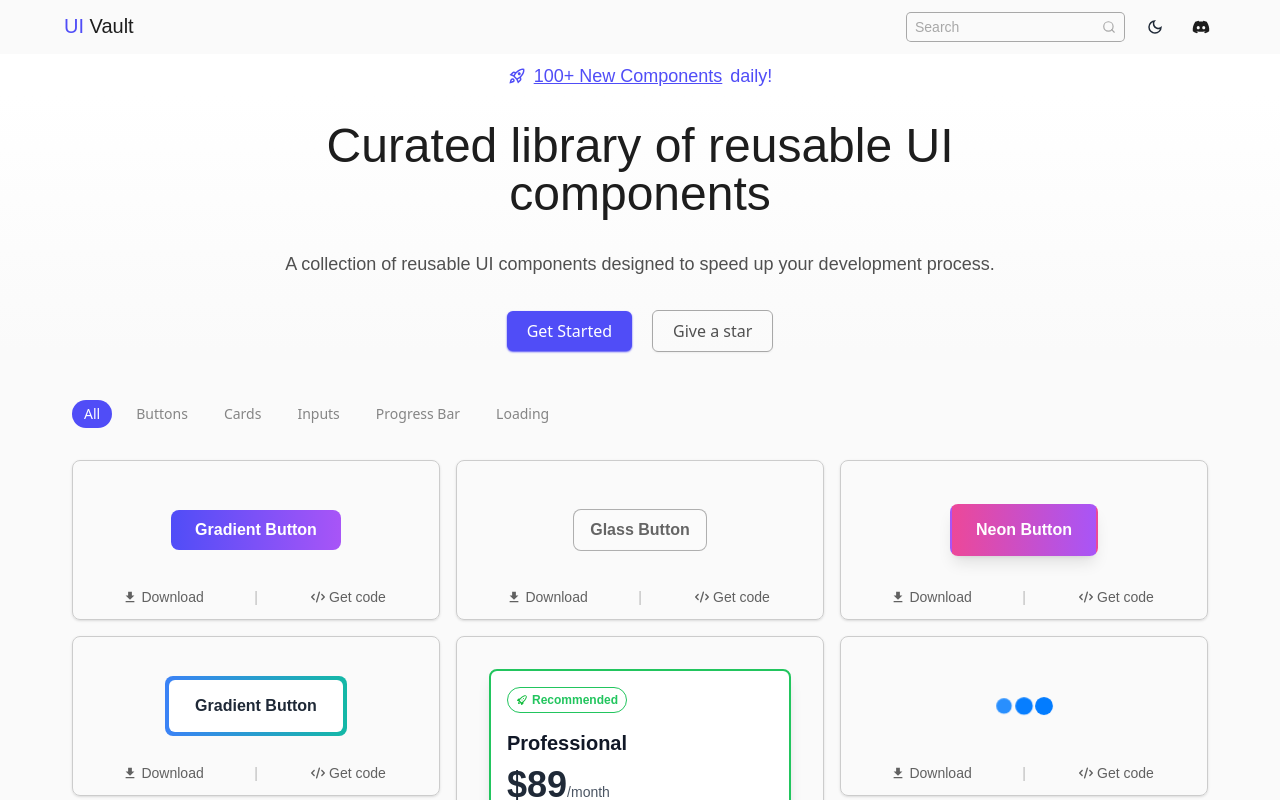
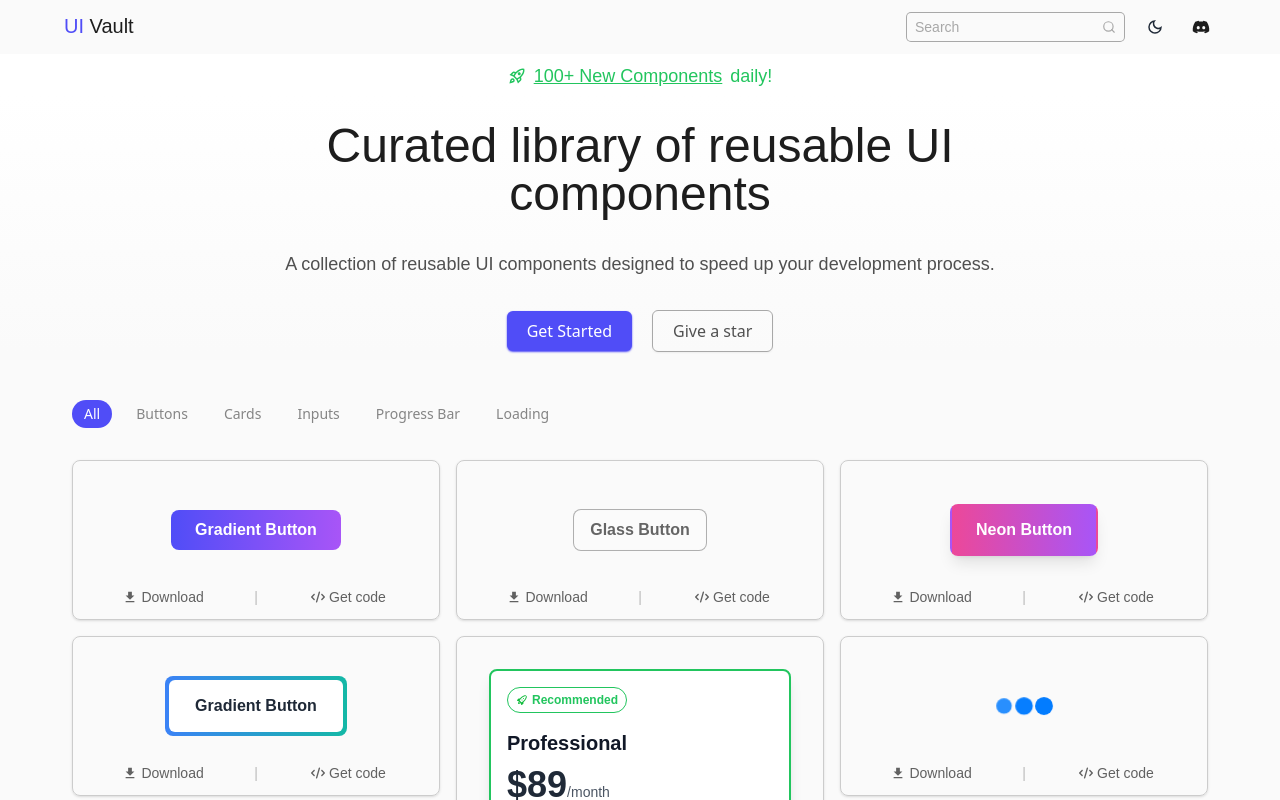
Before and after one commit to fizzycoding/UI-Vault, a React (Vite) app: page / in a window 1280 px wide. Shown: the top 800 px of the page. Built offline with nearby package versions, Linux system fonts and the light colour scheme; a web font is replaced by a local one.

Commit message:
bIT MORE

```diff
--- a/src/features/home/screens/HomePage.jsx
+++ b/src/features/home/screens/HomePage.jsx
@@ -28,10 +28,10 @@ function HomePage() {
       {/* Top of hero section  */}
       <div className="w-full flex flex-col items-center">
         <div className="w-full flex justify-center items-center gap-4 dark:bg-gradientDark bg-gradientLight sm:gap-8 flex-col min-h-60 sm:min-h-60 mb-10 min-md:min-h-80">
-          <div className="font-segoeBold  text-sm mt-2 sm:text-lg flex  justify-center items-center gap-1 sm:gap-2 ">
-            <MdOutlineRocketLaunch className="text-primary" />
-            <span className="text-primary underline ">100+ New Components</span>
-            <span className="text-primary"> daily!</span>
+          <div className="font-segoeBold text-green-500  text-sm mt-2 sm:text-lg flex  justify-center items-center gap-1 sm:gap-2 ">
+            <MdOutlineRocketLaunch className="" />
+            <span className=" underline ">100+ New Components</span>
+            <span className=""> daily!</span>
           </div>
           <span className="sm:text-5xl text-4xl font-segoeBold font-medium text-center px-3 dark:text-texts-light95 text-texts max-w-4xl">
             Curated library of reusable UI components
```
